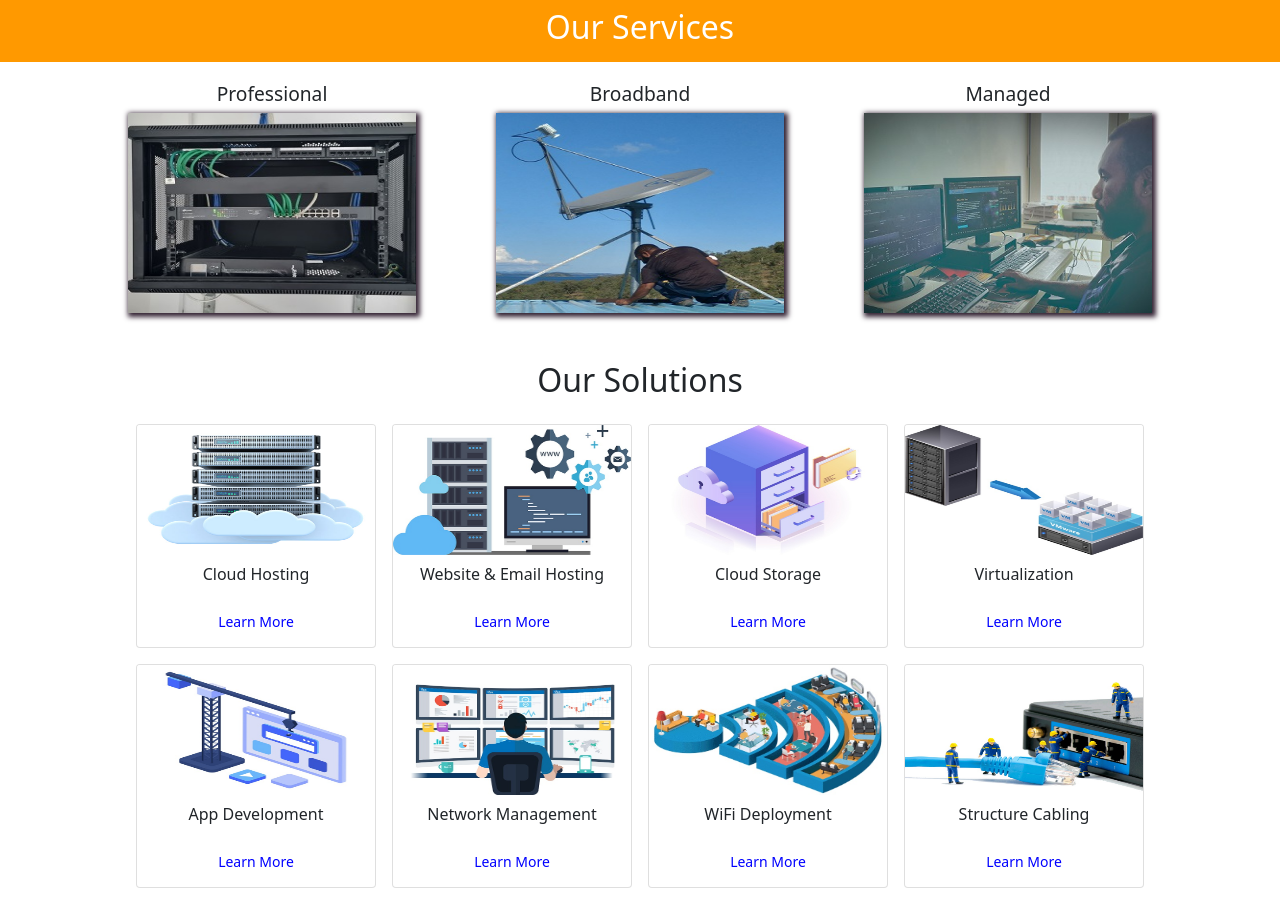
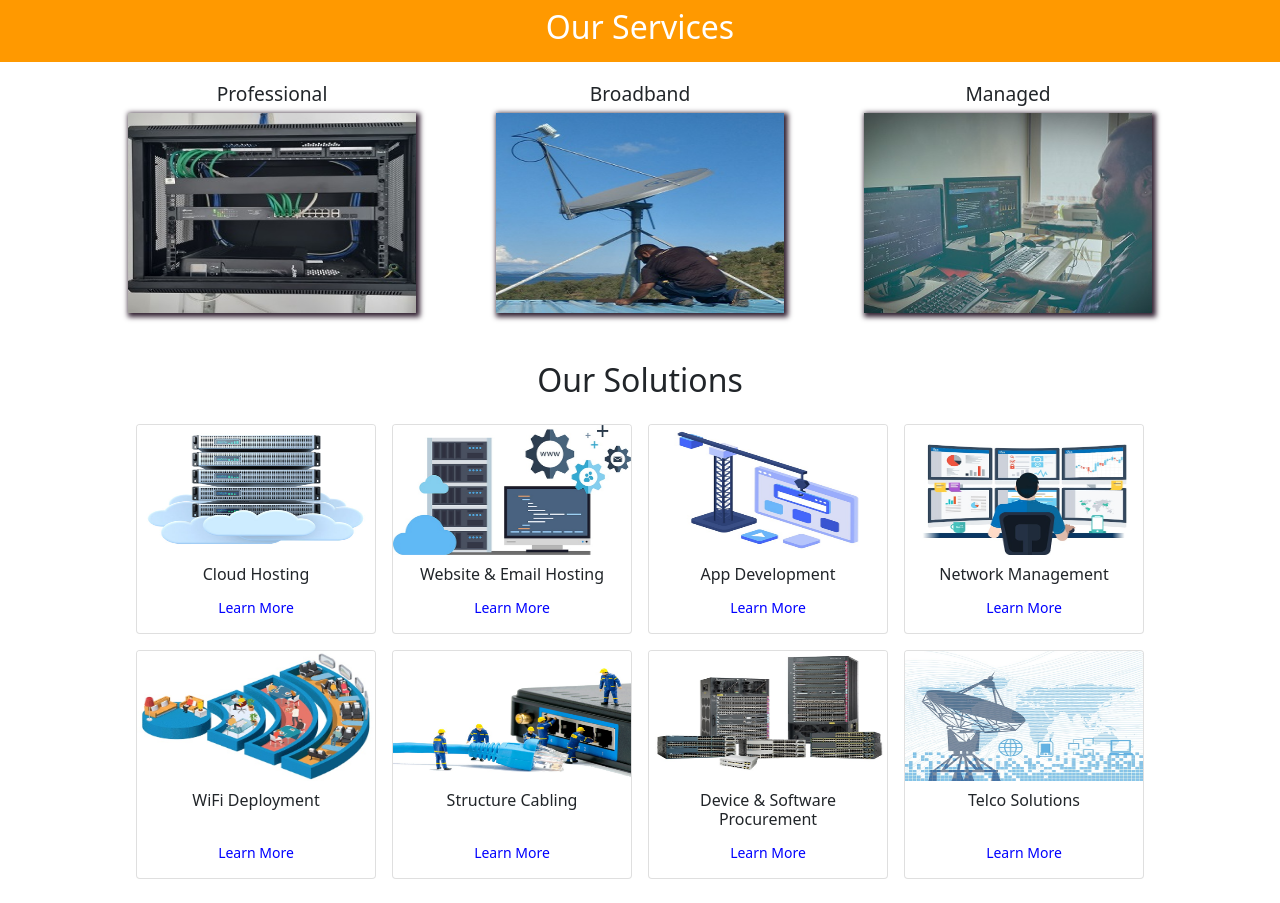
Before and after one commit to Valdaz007/ntt-website, a PHP site: page / in a window 1280 px wide. Shown: the part 495-1398 px from the top of the page. Run offline with PHP 8.4, Linux system fonts and the light colour scheme.

Commit message:
Alter: Solutions Items

```diff
--- a/index.php
+++ b/index.php
@@ -105,26 +105,6 @@
 
                         <div class="col-6 col-sm-4 col-md-3 soln">
                             <div class="card" style="height: 100%">
-                                <img class="card-img-top" src="./static/img/index-soln-img/Cloud-Storage.jpg" alt="Card image cap">
-                                <div class="card-body soln-body">
-                                    <h5 class="card-title">Cloud Storage</h5>
-                                    <a href="/solutions#cloud" class="btn btn-sm">Learn More</a>
-                                </div>
-                            </div>
-                        </div>
-
-                        <div class="col-6 col-sm-4 col-md-3 soln">
-                            <div class="card" style="height: 100%">
-                                <img class="card-img-top" src="./static/img/index-soln-img/Virtualization.jpg" alt="Card image cap">
-                                <div class="card-body soln-body">
-                                    <h5 class="card-title">Virtualization</h5>
-                                    <a href="/solutions#cloud" class="btn btn-sm" id="soln-link">Learn More</a>
-                                </div>
-                            </div>
-                        </div>
-
-                        <div class="col-6 col-sm-4 col-md-3 soln">
-                            <div class="card" style="height: 100%">
                                 <img class="card-img-top" src="./static/img/index-soln-img/App-Development.jpg" alt="Card image cap">
                                 <div class="card-body soln-body">
                                     <h5 class="card-title">App Development</h5>
@@ -167,17 +147,7 @@
                             <div class="card" style="height: 100%">
                                 <img class="card-img-top" src="./static/img/index-soln-img/Device-Procurement.jpg" alt="Card image cap">
                                 <div class="card-body soln-body">
-                                    <h5 class="card-title">Device Procuring</h5>
-                                    <a href="/solutions#procure" class="btn btn-sm">Learn More</a>
-                                </div>
-                            </div>
-                        </div>
-
-                        <div class="col-6 col-sm-4 col-md-3 soln">
-                            <div class="card" style="height: 100%">
-                                <img class="card-img-top" src="./static/img/index-soln-img/Software-Procurement.jpg" alt="Card image cap">
-                                <div class="card-body soln-body">
-                                    <h5 class="card-title">Software Procuring</h5>
+                                    <h5 class="card-title">Device & Software Procurement</h5>
                                     <a href="/solutions#procure" class="btn btn-sm">Learn More</a>
                                 </div>
                             </div>
--- a/static/css/index.css
+++ b/static/css/index.css
@@ -119,16 +119,13 @@
 
 
 /*** Solution <Section> **************************/
-.solution {
-    min-height: 90vh;
-}
 
 .soln-heading {
     text-align: center;
 }
 
 .solution-services {
-    min-height: 90vh;
+    min-height: 50vh;
     width: 95%;
     margin: 0 auto;
 }
```
